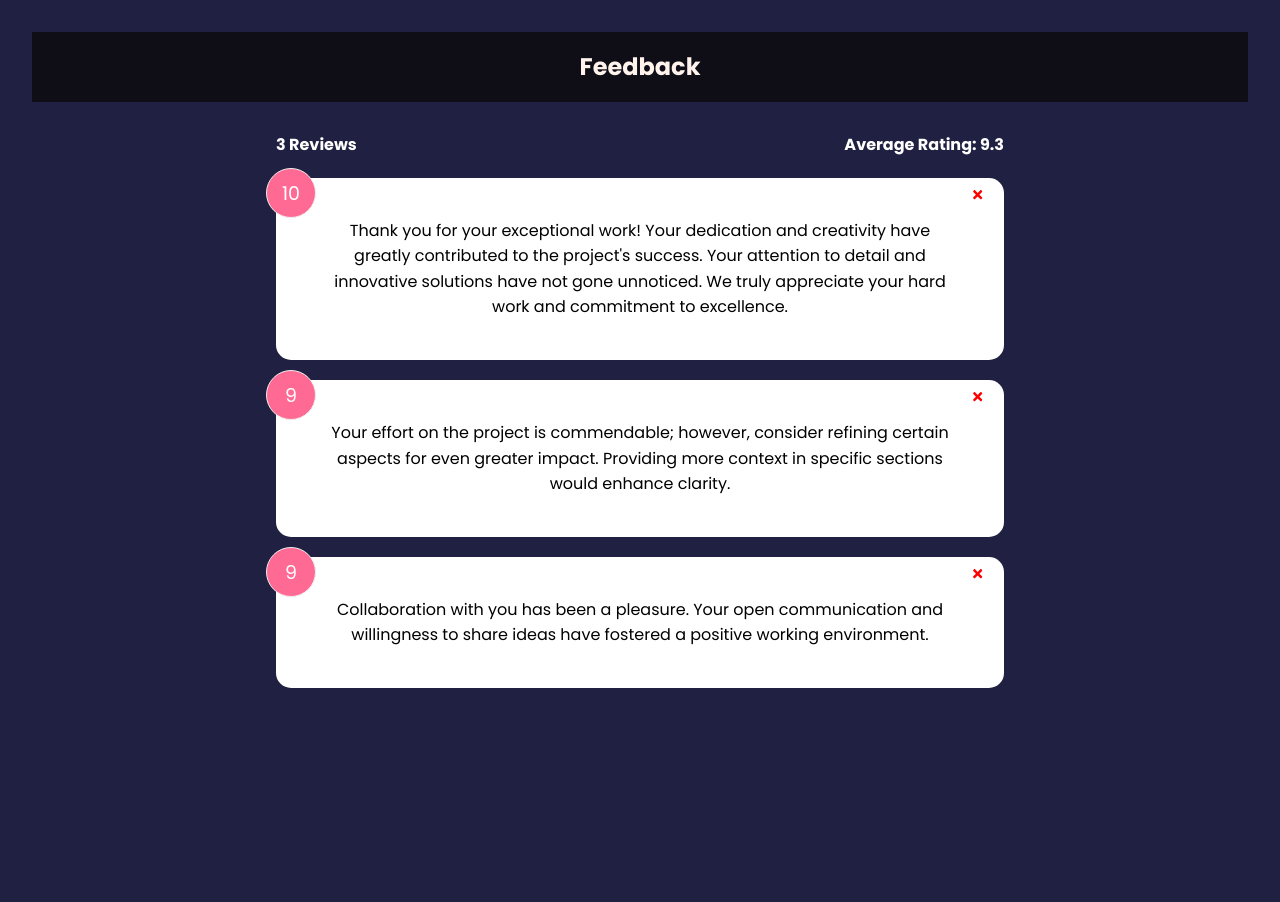
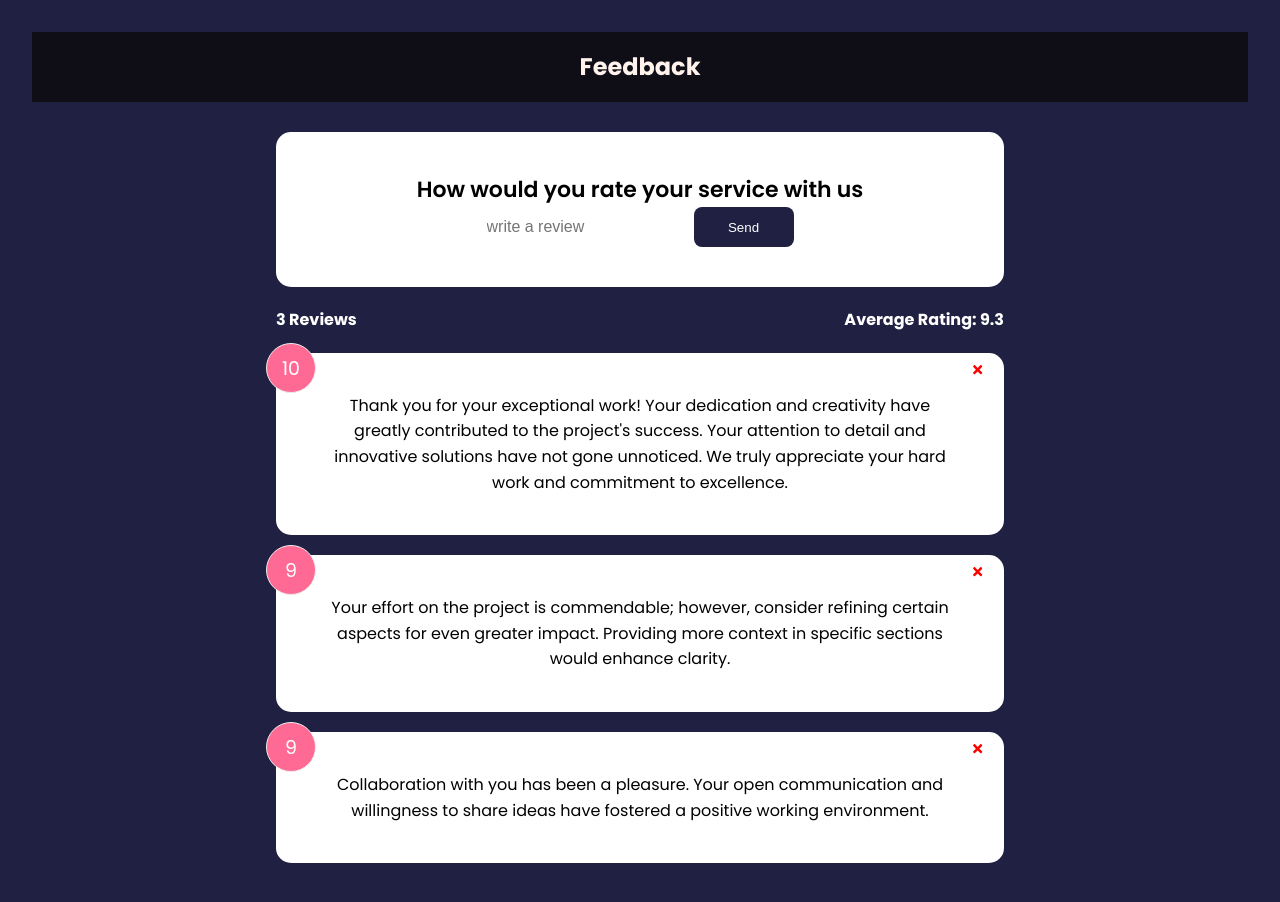
Before and after one commit to Iamthevk/Feedback-app, a React (Vite) app: page / in a window 1280 px wide. Shown: the top 902 px of the page. Before the commit the page ends 800 px from the top, so only its background shows below. Built offline with nearby package versions, Linux system fonts and the light colour scheme.

Commit message:
feedback form and shared Button component

```diff
--- a/src/App.jsx
+++ b/src/App.jsx
@@ -4,6 +4,7 @@
 import Header from "./components/Header";
 import FeedbackData from "./data/FeedbackData";
 import FeedbackStats from "./components/FeedbackStats";
+import FeedbackForm from "./components/FeedbackForm";
 function App() {
   const [feedback, setFeedback] = useState(FeedbackData);
   function deleteFeedback(id) {
@@ -14,6 +15,7 @@
       <div>
         <Header />
         <div className="container">
+          <FeedbackForm />
           <FeedbackStats feedback={feedback} />
           <FeedbackList feedback={feedback} handleDeleteItem={deleteFeedback} />
         </div>
--- /dev/null
+++ b/src/components/FeedbackForm.jsx
@@ -0,0 +1,26 @@
+import Button from "../shared/Button";
+import Card from "../shared/Card";
+import { useState } from "react";
+const FeedbackForm = () => {
+  const [text, setText] = useState("");
+
+  const handleUserInput = (e) => setText(e.target.value);
+  return (
+    <Card>
+      <form>
+        <h2>How would you rate your service with us</h2>
+        <div>
+          <input
+            type="text"
+            placeholder="write a review"
+            value={text}
+            onChange={handleUserInput}
+          />
+          <Button type="submit">Send</Button>
+        </div>
+      </form>
+    </Card>
+  );
+};
+
+export default FeedbackForm;
--- /dev/null
+++ b/src/shared/Button.jsx
@@ -0,0 +1,14 @@
+const Button = ({
+  type = "button",
+  children,
+  isDisabled = false,
+  version = "primary",
+}) => {
+  return (
+    <button type={type} disabled={isDisabled} className={`btn btn-${version}`}>
+      {children}
+    </button>
+  );
+};
+
+export default Button;
```
